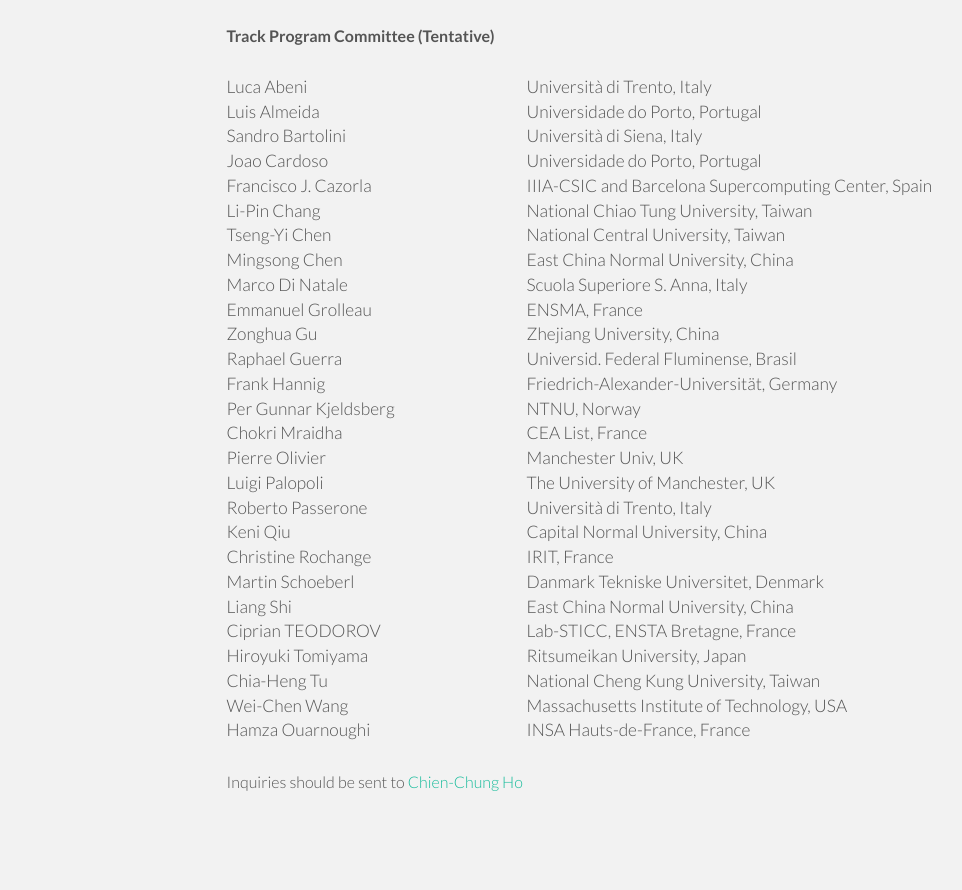
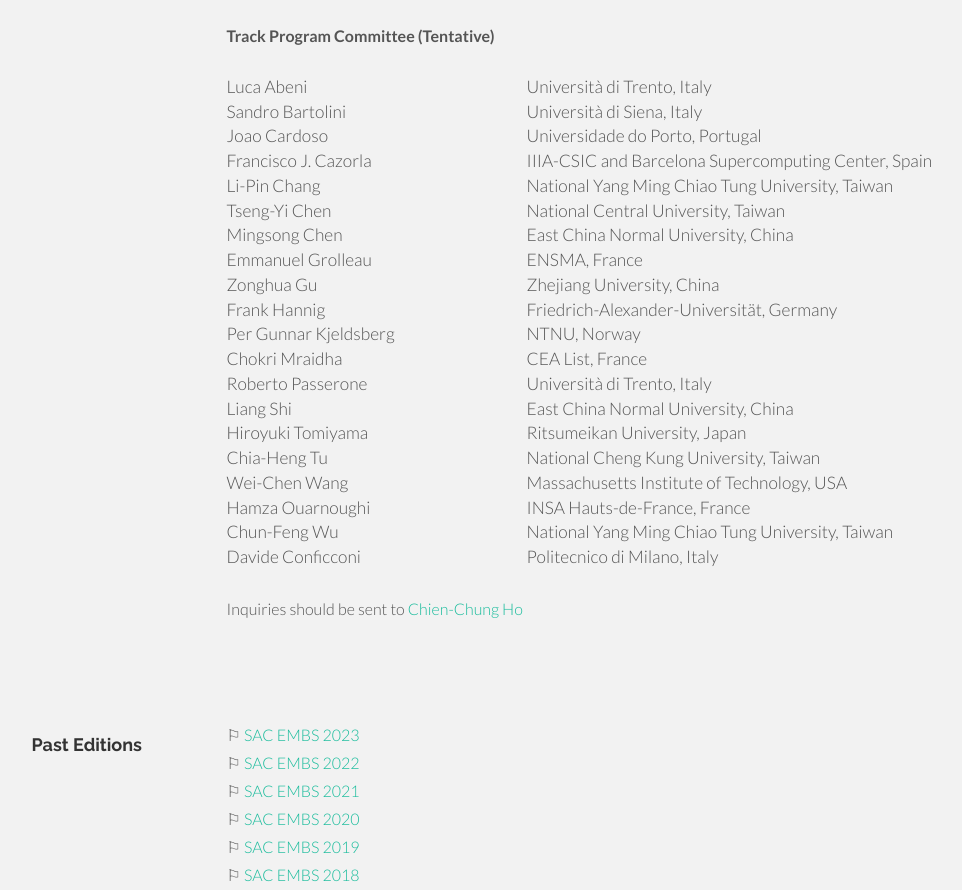
Before and after one commit to embs-SAC/sac2024, a plain HTML site: page index.html in a window 1280 px wide. Shown: the part 4685-5575 px from the top of the page, without its empty margins (136-1098 px from the left). Drawn offline with Linux system fonts and the light colour scheme.

Commit message:
Update index.html

```diff
--- a/index.html
+++ b/index.html
@@ -449,10 +449,6 @@
                                     </td>
                                     <tr>
                                         <tr>
-                                            <td>
-                                                Luis Almeida </td>
-                                            <td> Universidade do Porto, Portugal
-                                            </td>
                                             <tr>
                                                 <td>
                                                     Sandro Bartolini </td>
@@ -474,7 +470,7 @@
 											<tr>
                                                 <td>
                                                     Li-Pin Chang</td>
-                                                <td> National Chiao Tung University, Taiwan
+                                                <td> National Yang Ming Chiao Tung University, Taiwan
                                                 </td>
                                             </tr>
 											<tr>
@@ -489,12 +485,6 @@
                                                 <td> East China Normal University, China
                                                 </td>
                                             </tr>
-											<tr>
-                                                <td>
-                                                    Marco Di Natale </td>
-                                                <td> Scuola Superiore S. Anna, Italy
-                                                </td>
-                                            </tr>
                                             <tr>
                                                 <td>
                                                     Emmanuel Grolleau
@@ -507,11 +497,6 @@
                                                     Zonghua Gu </td>
                                                 <td> Zhejiang University, China
                                                 </td>
-                                            </tr>
-                                            <tr>
-                                                <td>
-                                                    Raphael Guerra </td>
-                                                <td> Universid. Federal Fluminense, Brasil </td>
                                             </tr>
                                             <tr>
                                                 <td>
@@ -530,16 +515,6 @@
                                                     Chokri Mraidha </td>
                                                 <td> CEA List, France</td>
                                             </tr>
-											<tr>
-                                                <td>
-                                                    Pierre Olivier </td>
-                                                <td> Manchester Univ, UK</td>
-                                            </tr>
-                                            <tr>
-                                                <td>
-                                                    Luigi Palopoli </td>
-                                                <td> The University of Manchester, UK</td>
-                                            </tr>
                                             <tr>
                                                 <td>
                                                     Roberto Passerone </td>
@@ -547,31 +522,9 @@
                                             </tr>
 											<tr>
                                                 <td>
-                                                    Keni Qiu </td>
-                                                <td> Capital Normal University, China
-                                                </td>
-                                            </tr>
-                                            <tr>
-                                                <td>
-                                                    Christine Rochange </td>
-                                                <td> IRIT, France</td>
-                                            </tr>
-                                            <tr>
-                                                <td>
-                                                    Martin Schoeberl </td>
-                                                <td> Danmark Tekniske Universitet, Denmark
-                                                </td>
-                                            </tr>
-											<tr>
-                                                <td>
                                                     Liang Shi </td>
                                                 <td> East China Normal University, China
                                                 </td>
-                                            </tr>
-											<tr>
-                                                <td>
-                                                    Ciprian TEODOROV </td>
-                                                <td> Lab-STICC, ENSTA Bretagne, France</td>
                                             </tr>
                                             <tr>
                                                 <td>
@@ -597,7 +550,18 @@
                                                 <td> INSA Hauts-de-France, France
                                                 </td>
                                             </tr>
-
+											<tr>
+                                                <td>
+                                                    Chun-Feng Wu</td>
+                                                <td> National Yang Ming Chiao Tung University, Taiwan
+                                                </td>
+                                            </tr>
+											<tr>
+                                                <td>
+                                                    Davide Conficconi</td>
+                                                <td> Politecnico di Milano, Italy
+                                                </td>
+                                            </tr>
 										</tr>
 									</tr>
                             </table>
```
